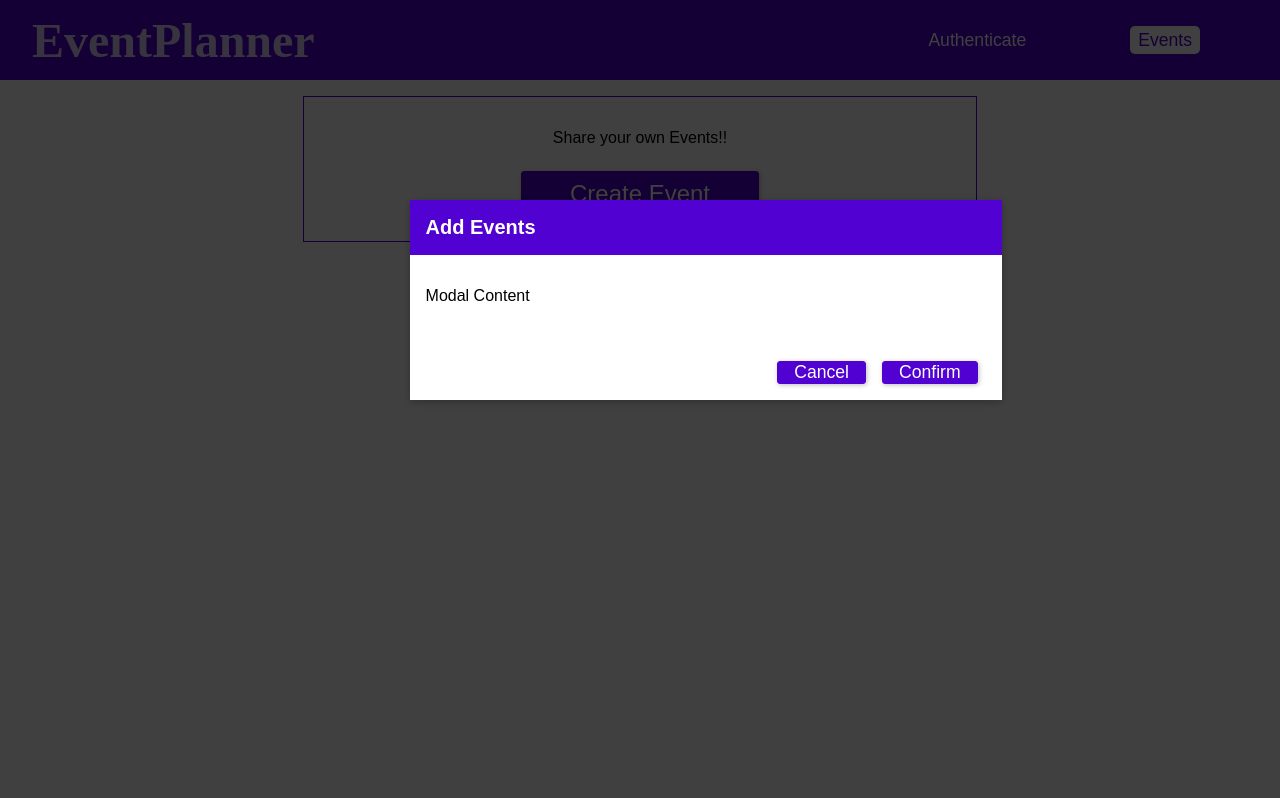
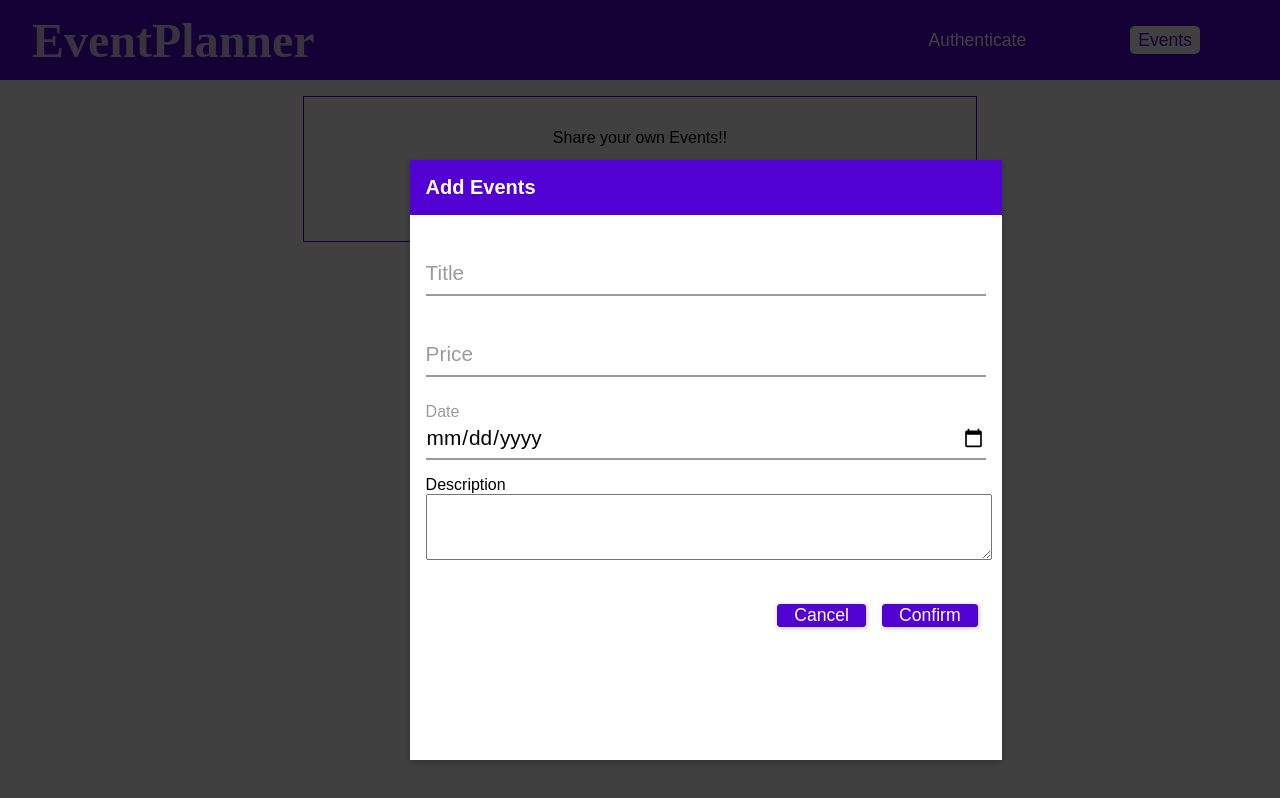
Before and after one commit to Yeaseen/EventBooking_SPA_MERNG, a React (Create React App) app in the folder frontend-react/: page /events in a window 1280 px wide. Both pictures are taken after a click on the button "Create Event". Built offline with nearby package versions, Linux system fonts and the light colour scheme; a web font is replaced by a local one.

Commit message:
all styles done

```diff
--- a/frontend-react/src/components/Modal/Modal.css
+++ b/frontend-react/src/components/Modal/Modal.css
@@ -1,10 +1,10 @@
 .modal {
   width: 37rem;
-  height: 25vh;
+  height: 75vh;
   background: white;
   box-shadow: 0 2px 8px rgba(0, 0, 0, 0.26);
   position: fixed;
-  top: 25vh;
+  top: 20vh;
   left: 32%;
   display: block;
 }
@@ -54,6 +54,6 @@
     width: 80%;
     left: 10%;
     top: 30vh;
-    height: 35vh;
+    height: 70vh;
   }
 }
--- a/frontend-react/src/components/screens/Events.tsx
+++ b/frontend-react/src/components/screens/Events.tsx
@@ -34,7 +34,58 @@ const EventsPage = () => {
       {creating && <Backdrop />}
       {creating && (
         <ModalCreated {...props}>
-          <p>Modal Content</p>
+          <form>
+            <div className="form__group field">
+              <input
+                type="input"
+                className="form__field"
+                placeholder="Title"
+                name="title"
+                id="title"
+                required
+              />
+              <label htmlFor="title" className="form__label">
+                Title
+              </label>
+            </div>
+            <div className="form__group field">
+              <input
+                type="number"
+                min="0"
+                className="form__field"
+                placeholder="Price"
+                name="price"
+                id="price"
+                required
+              />
+              <label htmlFor="price" className="form__label">
+                Price
+              </label>
+            </div>
+            <div className="form__group field">
+              <input
+                type="date"
+                className="form__field"
+                placeholder="Date"
+                name="date"
+                id="date"
+                required
+              />
+              <label htmlFor="date" className="form__label">
+                Date
+              </label>
+            </div>
+
+            <div className="form-description">
+              <label htmlFor="description">Description</label>
+              <br></br>
+              <textarea
+                id="description"
+                rows={4}
+                style={{ width: '100%', resize: 'vertical' }}
+              ></textarea>
+            </div>
+          </form>
         </ModalCreated>
       )}
       <div className="events-control">
```
